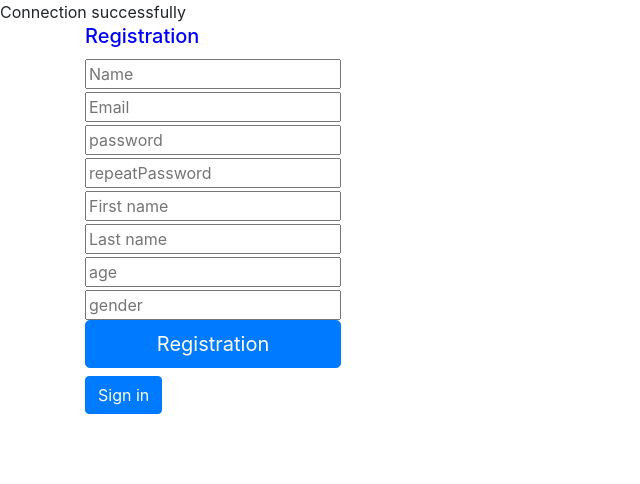
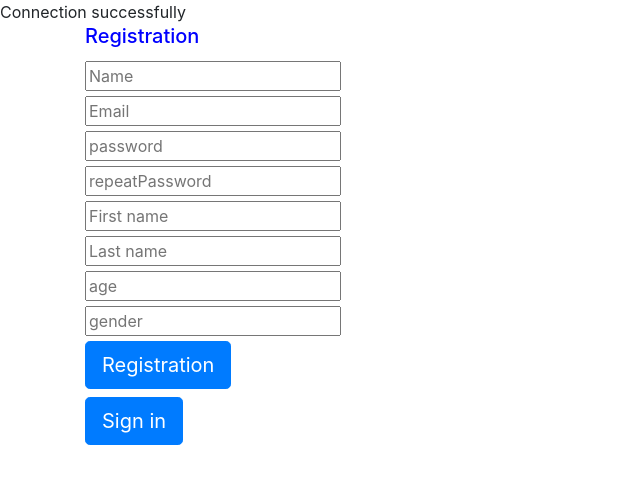
Before and after one commit to serg0571/GH-FCMS9-Torgalo-Sergii-work13, a PHP site: page / in a window 1280 px wide. Shown: the top 484 px of the page, without its empty margins (0-640 px from the left). Run offline with PHP 8.4, Linux system fonts and the light colour scheme.

Commit message:
task13 after 12.

```diff
--- a/index.php
+++ b/index.php
@@ -12,7 +12,7 @@
         h1 {color:blue; font-size: 20px;}
 input {
     display: flex;
-    margin-top: 3px;
+    margin: 5px 0;
 }
     </style>
     <title>Registration</title>
@@ -70,11 +70,11 @@ if (isset($_POST['username']) && isset($_POST['password'])) {
             <input type="text" name="last_name" placeholder="Last name" required>
             <input type="text" name="age" placeholder="age" required>
             <input type="text" name="gender" placeholder="gender" required>
-            <button class="btn btn-lg btn-primary btn-block" type="submit"> Registration</button>
+            <button class="btn btn-lg btn-primary " type="submit"> Registration</button>
         </label>
     </form>
 <div class="placeButton">
-    <a href="login.php" > <button class=" btn btn-primary but-btn">Sign in</button></a>
+    <a href="login.php" > <button class="btn btn-lg btn-primary " type="submit">Sign in</button></a>
 </div>
 </div>
 
--- a/login.php
+++ b/login.php
@@ -13,7 +13,7 @@
         h1 {color:blue; font-size: 20px;}
         input {
             display: flex;
-            margin-top: 3px;
+            margin: 5px 0;
         }
     </style>
 </head>
@@ -59,12 +59,12 @@ if (isset($_POST['usernameR']) && isset($_POST['passwordR'])) {
         <label>
             <input type="text" name="usernameR" placeholder="Name" required>
             <input type="password" name="passwordR" placeholder="password" required>
-            <button class="btn btn-lg btn-primary btn-block" type="submit"> Sign in</button>
+            <button class="btn btn-lg btn-primary " type="submit"> Sign in</button>
         </label>
     </form>
 
     <a href="index.php" >
-        <button type="button" class="btn btn-primary">Registration</button>
+        <button class="btn btn-lg btn-primary " type="submit">Registration</button>
     </a>
 
 </div>
```
